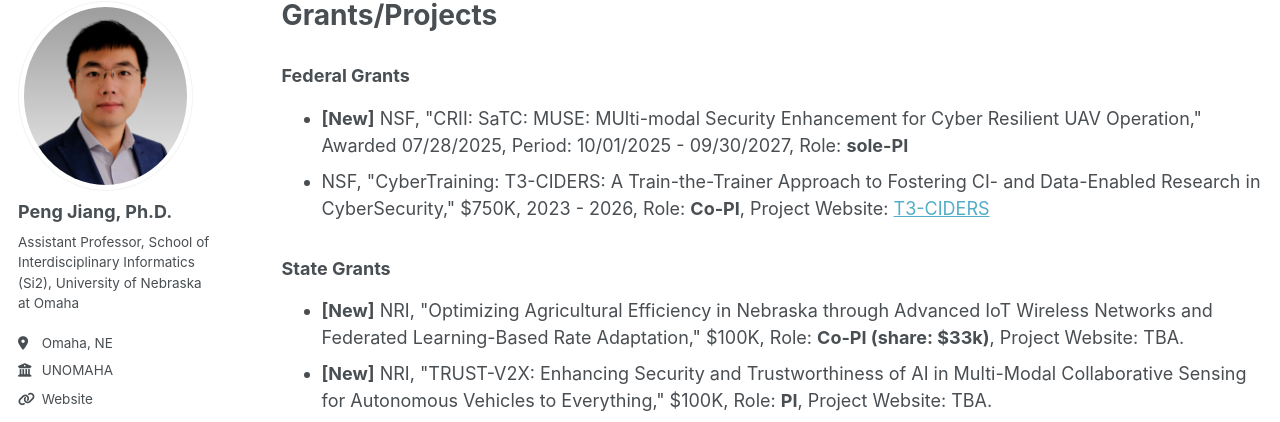
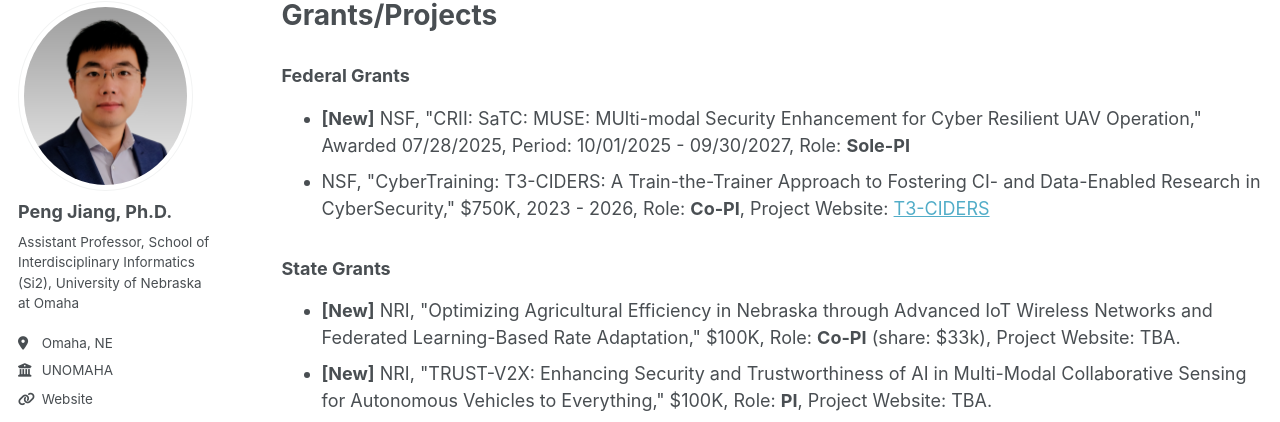
Before and after one commit to PJiang93/pjiang93.github.io, a Jekyll site: the page built from _pages/grants.html, in a window 1280 px wide and 900 px high. Shown: the part 98-520 px from the top of the window. Built offline with Jekyll 4.4.1, drawn with Linux system fonts in a browser that asks for light colours; some web fonts are replaced.

```diff
--- a/_pages/grants.html
+++ b/_pages/grants.html
@@ -11,7 +11,7 @@ author_profile: true
 <h3>Federal Grants</h3>
 <ul class="list-disc mx-3 mb-10 grid gap-2">
   <li>
-    <b>[New]</b> NSF, "CRII: SaTC: MUSE: MUlti-modal Security Enhancement for Cyber Resilient UAV Operation," Awarded 07/28/2025, Period: 10/01/2025 - 09/30/2027, Role: <b>sole-PI</b>
+    <b>[New]</b> NSF, "CRII: SaTC: MUSE: MUlti-modal Security Enhancement for Cyber Resilient UAV Operation," Awarded 07/28/2025, Period: 10/01/2025 - 09/30/2027, Role: <b>Sole-PI</b>
   </li>
   <li>
     NSF, "CyberTraining: T3-CIDERS: A Train-the-Trainer Approach to Fostering CI- and Data-Enabled Research in CyberSecurity,"  $750K, 2023 - 2026, Role: <b>Co-PI</b>, Project Website: <a href="https://sites.wp.odu.edu/t3-ciders/">T3-CIDERS</a>
@@ -22,7 +22,7 @@ author_profile: true
 <h3>State Grants</h3>
 <ul class="list-disc mx-3 mb-10 grid gap-2">
   <li>
-    <b>[New]</b> NRI, "Optimizing Agricultural Efficiency in Nebraska through Advanced IoT Wireless Networks and Federated Learning-Based Rate Adaptation," $100K, Role: <b>Co-PI (share: $33k)</b>, Project Website: TBA.
+    <b>[New]</b> NRI, "Optimizing Agricultural Efficiency in Nebraska through Advanced IoT Wireless Networks and Federated Learning-Based Rate Adaptation," $100K, Role: <b>Co-PI</b> (share: $33k), Project Website: TBA.
   </li>
   <li>
     <b>[New]</b> NRI, "TRUST-V2X: Enhancing Security and Trustworthiness of AI in Multi-Modal Collaborative Sensing for Autonomous Vehicles to Everything,"  $100K, Role: <b>PI</b>, Project Website: TBA.
```
